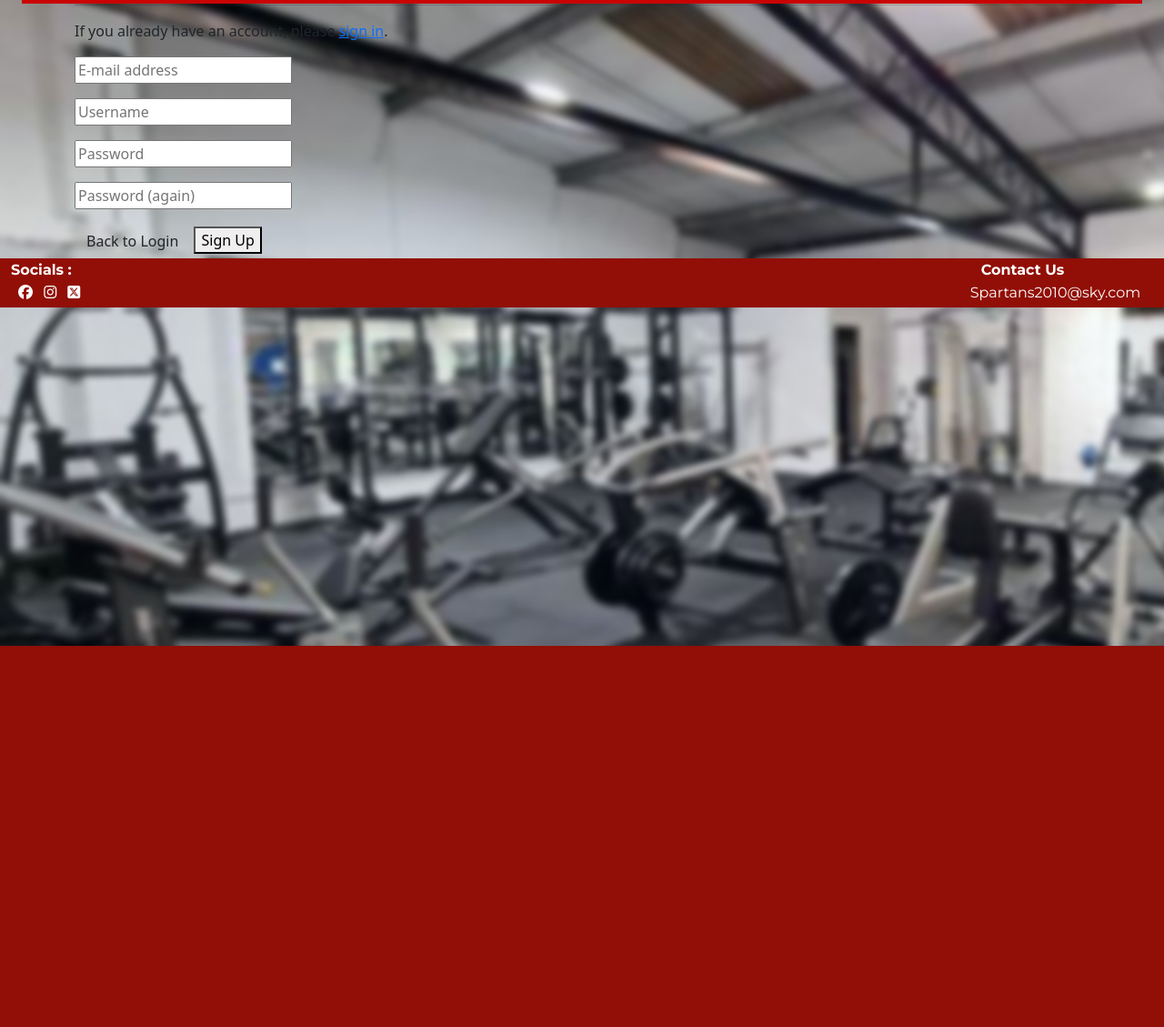
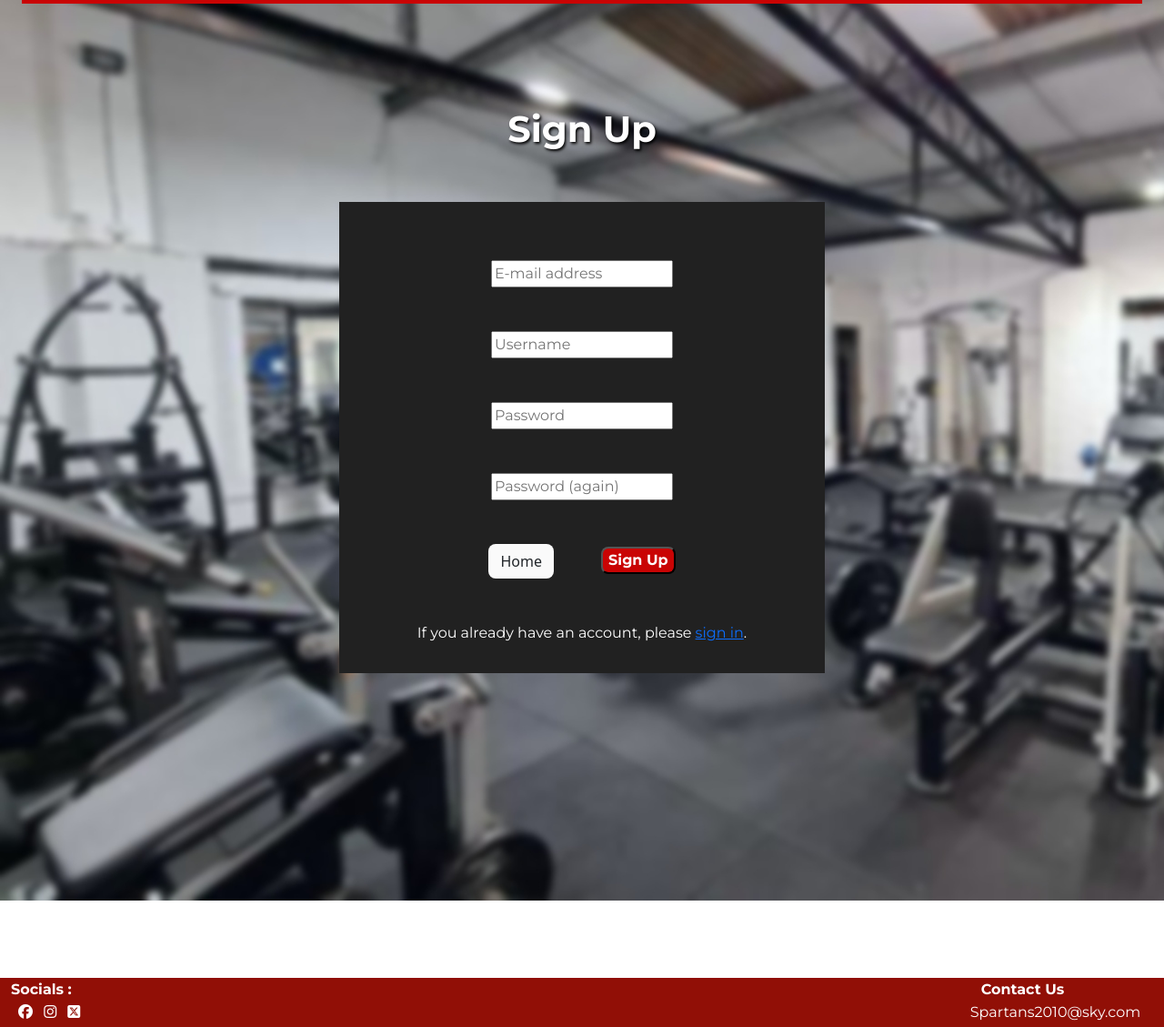
Before and after one commit to T254-bot/spartans-gym-fsf_project, a Django app: page /accounts/signup/ in a window 1280 px wide. Shown: the part 90-1219 px from the top of the page at 91% size. Before the commit the page ends 800 px from the top, so only its background shows below. Run offline with Django 3.2, Linux system fonts and the light colour scheme; some libraries are stand-ins or nearby versions.

Commit message:
Styles and adds comments to signup.html

```diff
--- a/templates/allauth/account/signup.html
+++ b/templates/allauth/account/signup.html
@@ -5,23 +5,49 @@
 {% block head_title %}{% trans "Signup" %}{% endblock %}
 
 {% block inner_content %}
-<hr>
-<h2 class="logo-font mb-4">{% trans "Sign Up" %}</h2>
-<hr>
 
-<p>{% blocktrans %}If you already have an account, please <a href="{{ login_url }}">sign in</a>.{% endblocktrans %}</p>
+<!-- Div to create top space on page -->
 
+<div class="container md-top-space"></div>
+
+<!-- Page Header -->
+
+<div class="container-fluid">
+  <div class="row">
+      <div class="col text-shadow text-center">
+        <h1 class="montserrat-b text-white ">{% trans "Sign Up" %}</h1>
+      </div>
+  </div>
+</div>
+
+<!-- Sign up form -->
+
+<div class="container-fluid">
+  <div class="row">
+    <div class="col-10 col-md-6 mx-auto">
+        <div class="card-body text-center p-3 mt-5 dg-bg">
           <form class="signup" id="signup_form" method="post" action="{% url 'account_signup' %}">
+            <!-- Form Inputs -->
             {% csrf_token %}
-  <p>{{ form.email }}</p>
-  <p>{{ form.username }}</p>
-  <p>{{ form.password1 }}</p>
-  <p>{{ form.password2 }}</p>
+            <p class="card-text text-white my-5 montserrat">{{ form.email }}</p>
+            <p class="card-text text-white my-5 montserrat">{{ form.username }}</p>
+            <p class="card-text text-white my-5 montserrat">{{ form.password1 }}</p>
+            <p class="card-text text-white my-5 montserrat">{{ form.password2 }}</p>
             {% if redirect_field_value %}
             <input type="hidden" name="{{ redirect_field_name }}" value="{{ redirect_field_value }}" />
             {% endif %}
-  <a class="btn btn-outline-black rounded-0" href="{% url 'account_login' %}">Back to Login</a>
-  <button type="submit">{% trans "Sign Up" %}</button>
+            <!-- Form buttons/links -->
+            <a class=" me-4 btn btn-outline-white text-red rounded-3" style="background-color:#fafafa" href="{% url 'home' %}">Home</a>
+            <button class=" ms-4 rounded-3 text-white montserrat-b" type="submit" style="background-color:#C90404">{% trans "Sign Up" %}</button>
+            <p class="montserrat text-white mt-5">{% blocktrans %}If you already have an account, please <a href="{{ login_url }}">sign in</a>.{% endblocktrans %}</p>
           </form>
+        </div>
+    </div>
+  </div>
+</div>
+
+<!-- Div to create bottom space on page -->
+
+<div class="container m-btm-space"></div>
 
 {% endblock %}
```
Lines whose indentation alone changed are shown as unchanged.
